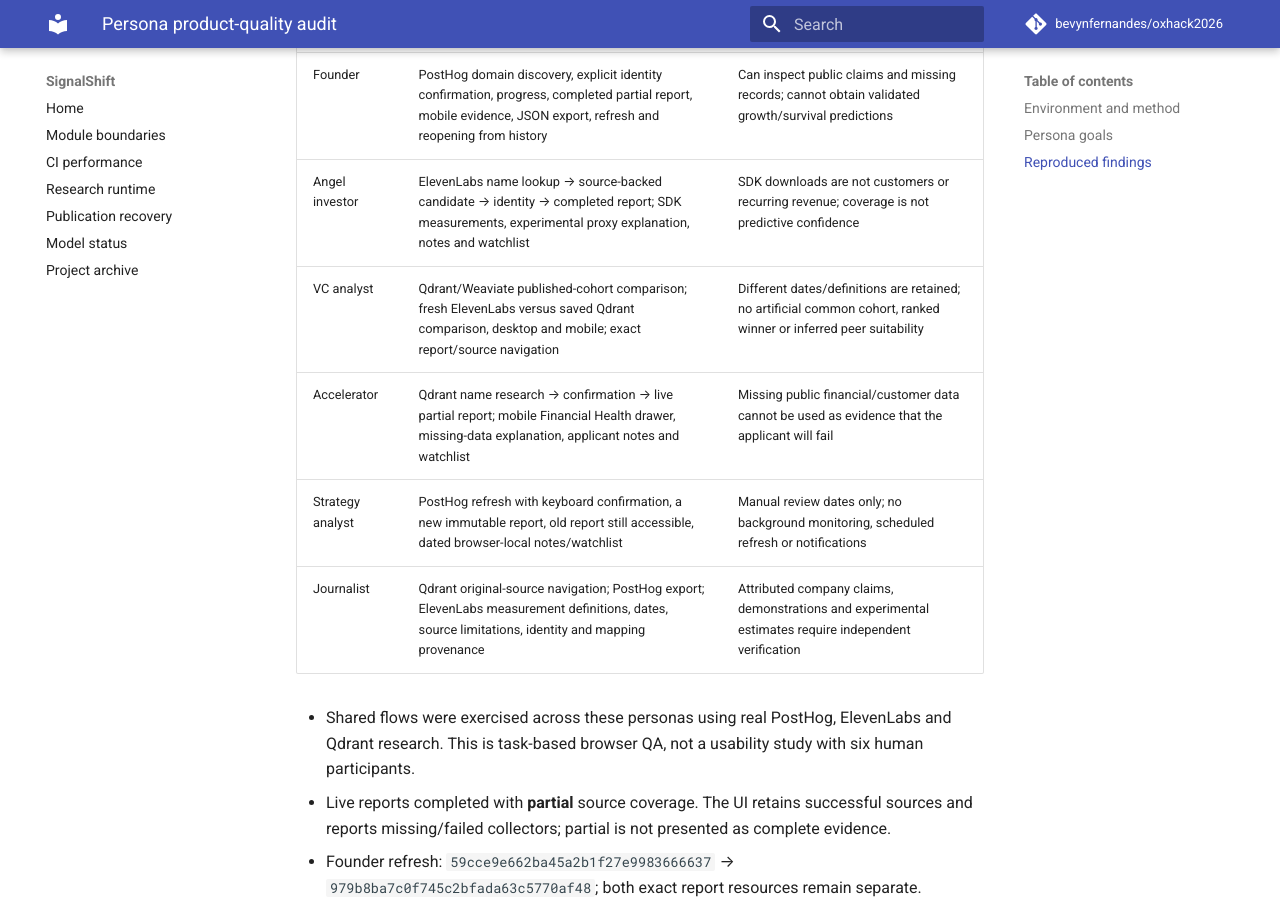
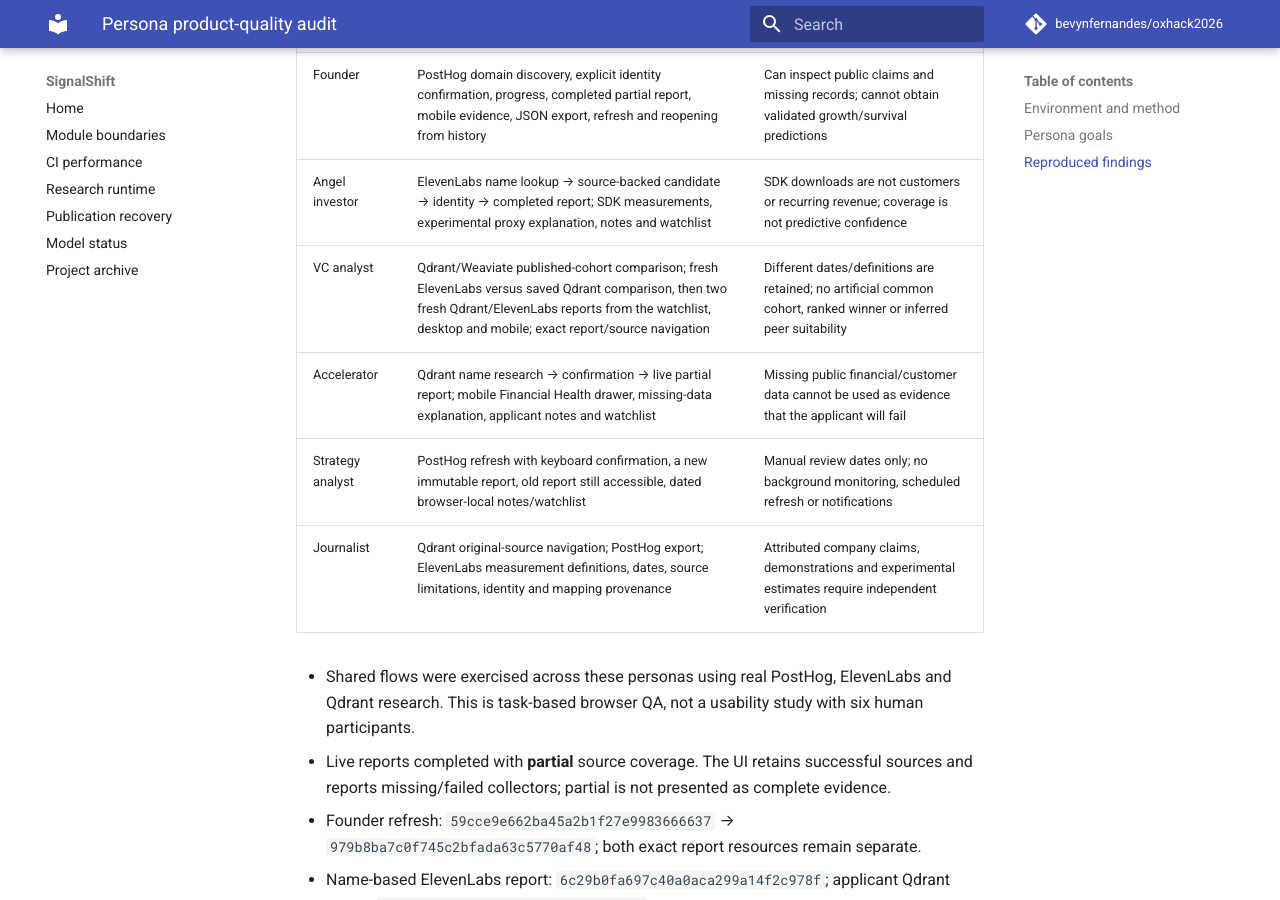
Before and after one commit to bevynfernandes/oxhack2026, an MkDocs documentation site: the page built from docs/qa/PERSONA-PRODUCT-AUDIT.md, in a window 1280 px wide and 900 px high, scrolled down 2152 px. Built offline with MkDocs 1.6.1 and Material for MkDocs 9.7.7, drawn with Linux system fonts in a browser that asks for light colours; comment, search, counter and statistics services are not loaded; some of the changed text lies outside the part shown.

Commit message:
Record fresh-report comparison and integrated review handoff
- Verify two live reports can be selected from the mobile watchlist.
- Link the integrated successor PR and document preview entry points.

```diff
--- a/docs/qa/PERSONA-PRODUCT-AUDIT.md
+++ b/docs/qa/PERSONA-PRODUCT-AUDIT.md
@@ -44,7 +44,7 @@
 | --- | --- | --- |
 | Founder | PostHog domain discovery, explicit identity confirmation, progress, completed partial report, mobile evidence, JSON export, refresh and reopening from history | Can inspect public claims and missing records; cannot obtain validated growth/survival predictions |
 | Angel investor | ElevenLabs name lookup → source-backed candidate → identity → completed report; SDK measurements, experimental proxy explanation, notes and watchlist | SDK downloads are not customers or recurring revenue; coverage is not predictive confidence |
-| VC analyst | Qdrant/Weaviate published-cohort comparison; fresh ElevenLabs versus saved Qdrant comparison, desktop and mobile; exact report/source navigation | Different dates/definitions are retained; no artificial common cohort, ranked winner or inferred peer suitability |
+| VC analyst | Qdrant/Weaviate published-cohort comparison; fresh ElevenLabs versus saved Qdrant comparison, then two fresh Qdrant/ElevenLabs reports from the watchlist, desktop and mobile; exact report/source navigation | Different dates/definitions are retained; no artificial common cohort, ranked winner or inferred peer suitability |
 | Accelerator | Qdrant name research → confirmation → live partial report; mobile Financial Health drawer, missing-data explanation, applicant notes and watchlist | Missing public financial/customer data cannot be used as evidence that the applicant will fail |
 | Strategy analyst | PostHog refresh with keyboard confirmation, a new immutable report, old report still accessible, dated browser-local notes/watchlist | Manual review dates only; no background monitoring, scheduled refresh or notifications |
 | Journalist | Qdrant original-source navigation; PostHog export; ElevenLabs measurement definitions, dates, source limitations, identity and mapping provenance | Attributed company claims, demonstrations and experimental estimates require independent verification |
@@ -100,7 +100,7 @@
 - Before: `before-founder-progress.png`, `before-investor-name-search.png`, `before-vc-comparison.png`, `before-mobile-comparison.png`.
 - Failure retained: `founder-live-worker-failure.png`.
 - Live reports: `founder-live-report-mobile.png`, `after-name-research-desktop.png`, `angel-completed-320px-reduced-motion.png`.
-- Continuing workflow: `accelerator-watchlist-mobile.png`, `vc-mixed-comparison-desktop.png`, `vc-mixed-comparison-mobile.png`.
+- Continuing workflow: `accelerator-watchlist-mobile.png`, `vc-mixed-comparison-desktop.png`, `vc-mixed-comparison-mobile.png`, `vc-two-fresh-reports-mobile.png`.
 - Evidence: `journalist-live-provenance-desktop.png`, `accelerator-live-financial-evidence-mobile.png`.
 - Fault tests: `controlled-directory-service-error.png`, `controlled-empty-directory.png`.
 
@@ -145,3 +145,9 @@
 - `frontend/tests/unit/research-library.test.tsx`
 - `frontend/tests/unit/theme.test.ts`
 - `docs/qa/PERSONA-PRODUCT-AUDIT.md`
+
+## Delivery
+
+- PR #90 merged into the integrated UI branch.
+- PR #93 contains the persona fixes and carries forward #88 refinements; review #93 as the integrated successor rather than merging the conflicting #88 independently.
+- Working preview: `http://localhost:5174/`. Use **Compare & explore → Your research**, or **Decision summary & notes** on any dossier.
```
